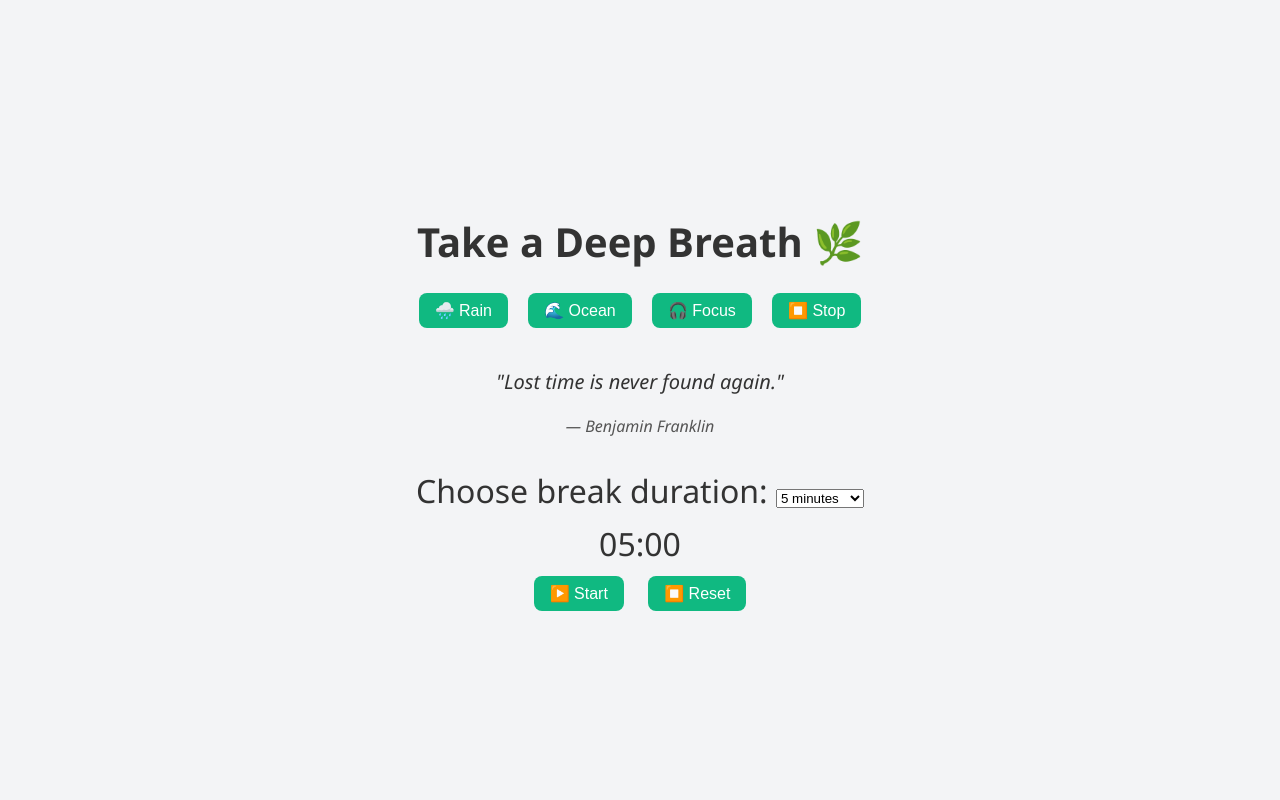
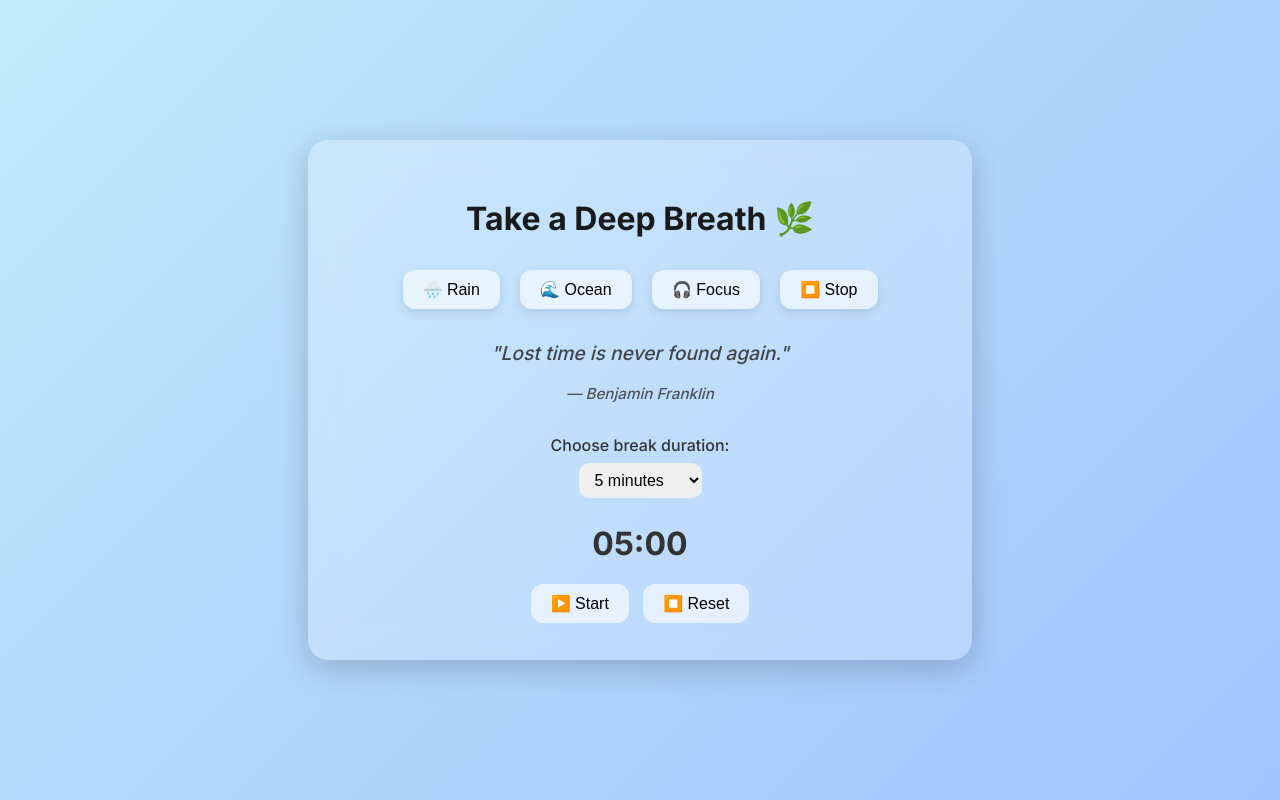
Before and after one commit to tanxarma123/screen-time-break, a plain HTML site: page screen.html in a window 1280 px wide. Drawn offline with Linux system fonts and the light colour scheme.

Commit message:
Update styles.css

```diff
--- a/styles.css
+++ b/styles.css
@@ -1,80 +1,133 @@
-/* styles.css */
+/* Apply global styles */
 body {
+  font-family: 'Inter', sans-serif;
   margin: 0;
-  font-family: 'Segoe UI', sans-serif;
-  background: #f3f4f6;
-  color: #333;
+  padding: 0;
+  background: linear-gradient(135deg, #c2e9fb, #a1c4fd);
   display: flex;
   justify-content: center;
   align-items: center;
-  height: 100vh;
+  min-height: 100vh;
+  color: #333;
 }
 
-.landing .container,
-.focus-page .main-container {
+/* Main content container with glass effect */
+.main-container {
+  background: rgba(255, 255, 255, 0.2);
+  backdrop-filter: blur(14px);
+  box-shadow: 0 8px 32px rgba(0, 0, 0, 0.2);
+  border-radius: 20px;
+  padding: 2rem;
+  width: 90%;
+  max-width: 600px;
   text-align: center;
-  padding: 2rem;
-  max-width: 600px;
 }
 
-h1, h2 {
-  font-size: 2.5rem;
+/* Header */
+h2 {
+  font-size: 2rem;
   margin-bottom: 1rem;
+  color: #1a1a1a;
 }
 
-p {
-  font-size: 1.25rem;
+/* Audio Buttons */
+.audio-controls {
+  margin: 1.5rem 0;
 }
 
-.start-button {
-  background: #4f46e5;
-  color: white;
-  padding: 0.75rem 1.5rem;
+.audio-controls button {
+  background-color: #ffffff99;
   border: none;
-  border-radius: 8px;
+  border-radius: 12px;
+  padding: 10px 20px;
+  margin: 8px;
   font-size: 1rem;
-  text-decoration: none;
-  transition: background 0.3s;
+  cursor: pointer;
+  transition: all 0.3s ease;
+  box-shadow: 0 4px 10px rgba(0, 0, 0, 0.1);
 }
 
-.start-button:hover {
-  background: #3730a3;
+.audio-controls button:hover {
+  background-color: #ffffffcc;
+  transform: scale(1.05);
 }
 
-.audio-controls button,
-.timer-buttons button {
-  background: #10b981;
-  color: white;
-  margin: 0.5rem;
-  padding: 0.5rem 1rem;
-  border: none;
-  border-radius: 8px;
-  font-size: 1rem;
-  cursor: pointer;
-  transition: background 0.3s;
-}
-
-.audio-controls button:hover,
-.timer-buttons button:hover {
-  background: #059669;
-}
-
+/* Quotes */
 .quote-box {
-  margin: 2rem 0;
+  margin: 1.5rem 0;
   font-style: italic;
-}
-
-#quote {
-  font-size: 1.25rem;
+  font-size: 1.2rem;
+  opacity: 0.9;
+  transition: opacity 0.5s ease-in-out;
 }
 
 #author {
   display: block;
-  margin-top: 0.5rem;
-  color: #555;
+  margin-top: 10px;
+  font-size: 0.95rem;
+  color: #444;
 }
 
+/* Timer section */
 .timer {
+  margin-top: 2rem;
+}
+
+.timer label {
+  font-weight: 500;
+  display: block;
+  margin-bottom: 0.5rem;
+}
+
+#duration-select {
+  padding: 8px 12px;
+  border-radius: 10px;
+  border: none;
+  font-size: 1rem;
+  margin-bottom: 1rem;
+}
+
+#time-display {
   font-size: 2rem;
-  margin-top: 1rem;
+  font-weight: bold;
+  margin-bottom: 1rem;
 }
+
+/* Timer buttons */
+.timer-buttons button {
+  background-color: #ffffff99;
+  border: none;
+  border-radius: 12px;
+  padding: 10px 20px;
+  margin: 5px;
+  font-size: 1rem;
+  cursor: pointer;
+  transition: all 0.3s ease;
+}
+
+.timer-buttons button:hover {
+  background-color: #ffffffcc;
+  transform: scale(1.05);
+}
+
+/* Mobile responsive */
+@media (max-width: 600px) {
+  .main-container {
+    padding: 1.2rem;
+  }
+
+  h2 {
+    font-size: 1.5rem;
+  }
+
+  .audio-controls button,
+  .timer-buttons button {
+    font-size: 0.9rem;
+    padding: 8px 14px;
+    margin: 6px;
+  }
+
+  #time-display {
+    font-size: 1.8rem;
+  }
+}
```
